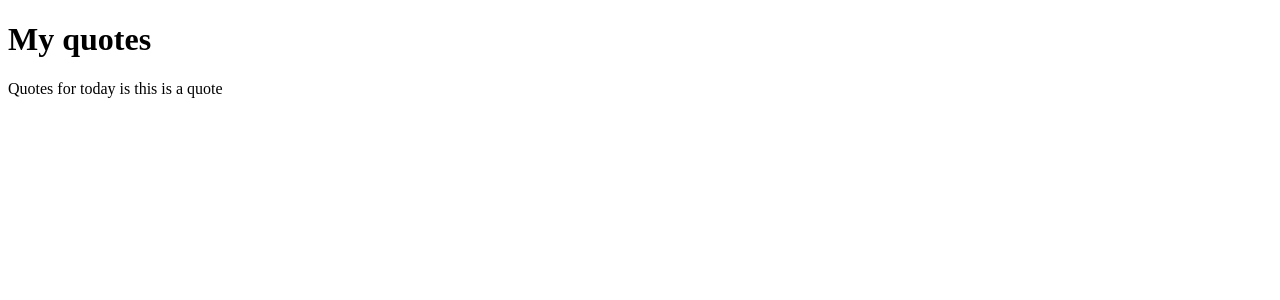
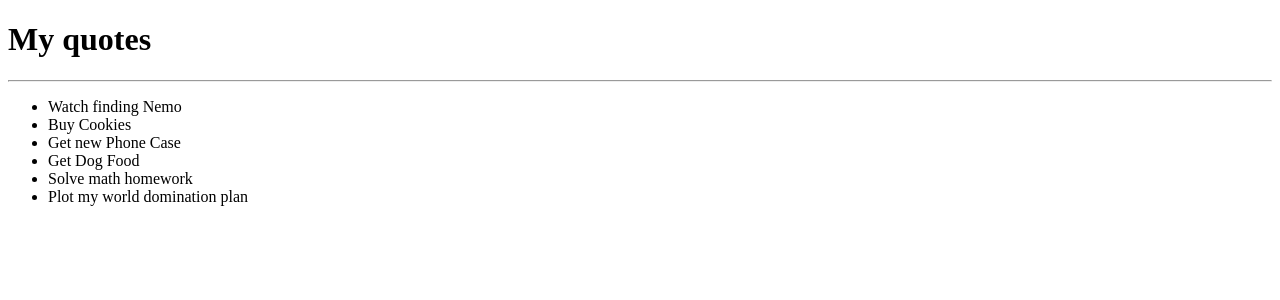
Before and after one commit to Edith-guru/quote, an Angular app: page / in a window 1280 px wide. Shown: the top 300 px of the page. Built offline with nearby package versions, Linux system fonts and the light colour scheme.

Commit message:
added quote component

```diff
--- a/src/app/app.component.html
+++ b/src/app/app.component.html
@@ -1,4 +1 @@
-<div>
-  <h1>My quotes</h1>
-    <p>Quotes for today is {{quote}}</p>
-</div>
+<app-quotes></app-quotes>
--- a/src/app/app.component.ts
+++ b/src/app/app.component.ts
@@ -6,5 +6,5 @@ import { Component } from '@angular/core';
   styleUrls: ['./app.component.css']
 })
 export class AppComponent {
-  quote = 'this is a quote'
+  title = 'Quote';
 }
--- a/src/app/app.module.ts
+++ b/src/app/app.module.ts
@@ -3,10 +3,12 @@ import { BrowserModule } from '@angular/platform-browser';
 
 import { AppRoutingModule } from './app-routing.module';
 import { AppComponent } from './app.component';
+import { QuotesComponent } from './quotes/quotes.component';
 
 @NgModule({
   declarations: [
-    AppComponent
+    AppComponent,
+    QuotesComponent
   ],
   imports: [
     BrowserModule,
--- a/src/app/quote.ts
+++ b/src/app/quote.ts
@@ -1,2 +1,4 @@
 export class Quote {
-}
+    id!:number;
+    name!: string;
+  }
--- /dev/null
+++ b/src/app/quotes/quotes.component.html
@@ -0,0 +1,9 @@
+<div>
+    <h1>My quotes</h1>
+    <hr>
+    <ul>
+        <li *ngFor='let quote of quotes'>
+          {{quote.name}}
+        </li>
+    </ul>
+  </div>
--- /dev/null
+++ b/src/app/quotes/quotes.component.ts
@@ -0,0 +1,23 @@
+import { Component, OnInit } from '@angular/core';
+import { Quote } from '../quote';
+
+@Component({
+  selector: 'app-quotes',
+  templateUrl: './quotes.component.html',
+  styleUrls: ['./quotes.component.css']
+})
+export class QuotesComponent implements OnInit {
+  quotes:Quote[] = [
+    {id:1, name:'Watch finding Nemo'},
+    {id:2,name:'Buy Cookies'},
+    {id:3,name:'Get new Phone Case'},
+    {id:4,name:'Get Dog Food'},
+    {id:5,name:'Solve math homework'},
+    {id:6,name:'Plot my world domination plan'},
+  ];
+  constructor() { }
+
+  ngOnInit(): void {
+  }
+
+}
```
Also changed, not shown: src/app/quotes/quotes.component.css (added), 1 other file (tests, documents, lock files or other folders).
